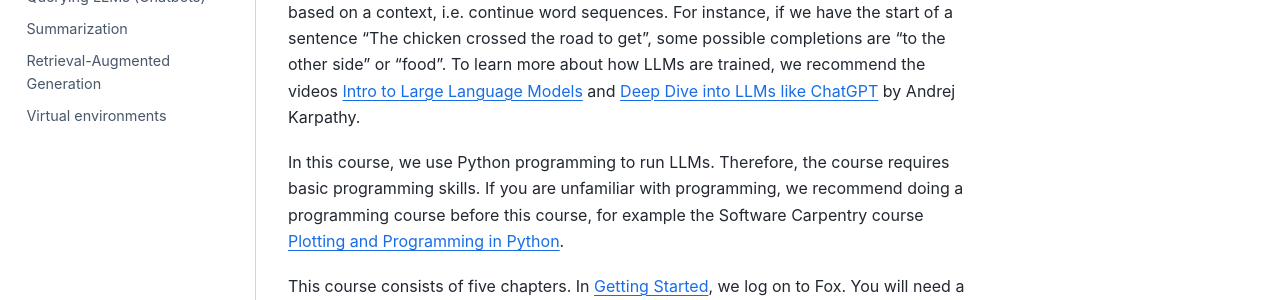
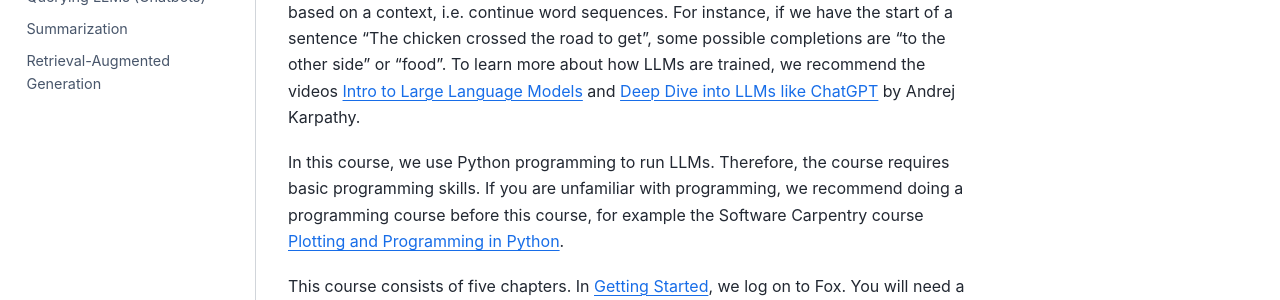
Before and after one commit to uio-library/LLM-course, a Jupyter Book: the page built from index.md, in a window 1280 px wide. Shown: the part 235-535 px from the top of the page. Built offline with Jupyter Book 1.0.4 settings and Sphinx 7.4.7 and the Sphinx Book theme 1.1.4, drawn with Linux system fonts in a browser that asks for light colours.

Commit message:
move virtual environments to chapter on installing

```diff
--- a/_toc.yml
+++ b/_toc.yml
@@ -7,4 +7,3 @@ chapters:
 - file: 2_chatbot
 - file: 3_summarizing
 - file: 4_RAG
-- file: 5_virtual_environments
```
Also changed, not shown: 1_installing.ipynb, 5_virtual_environments.ipynb (deleted).
